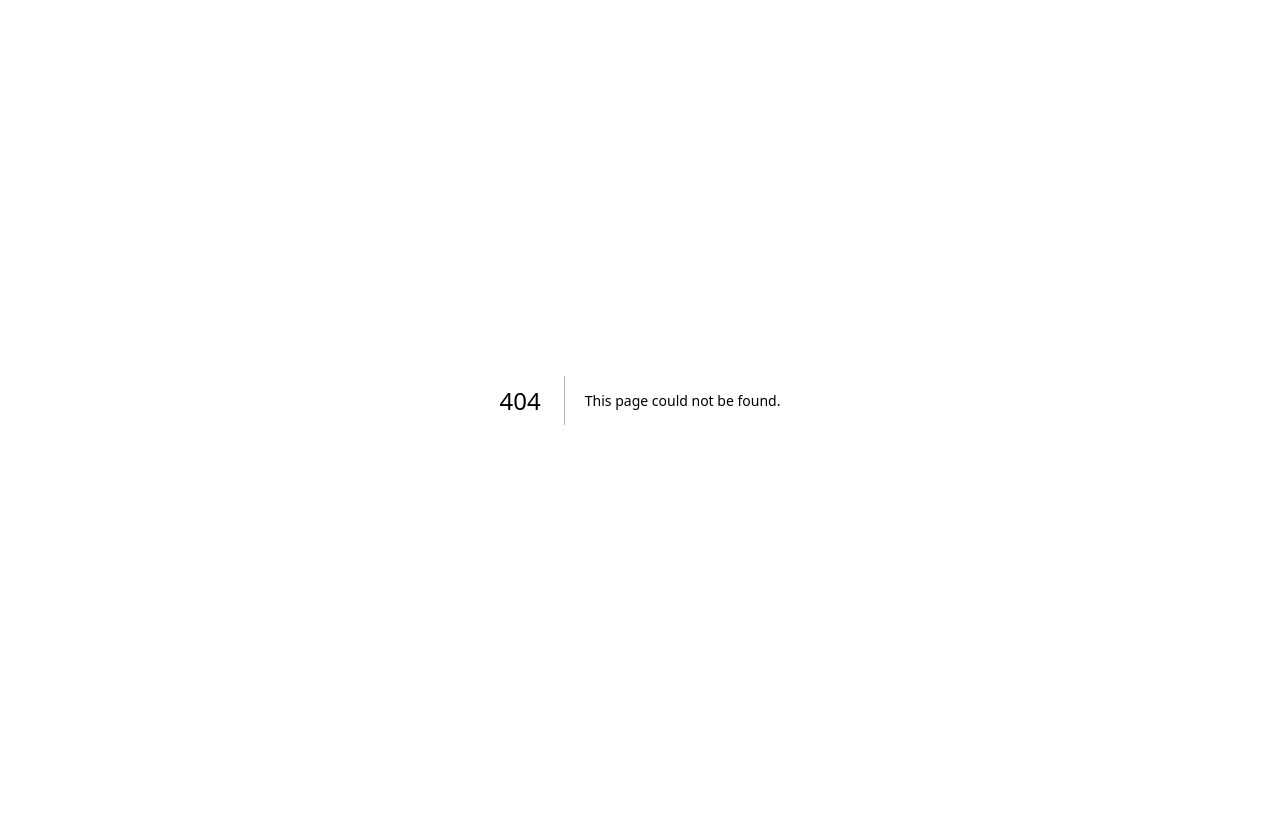
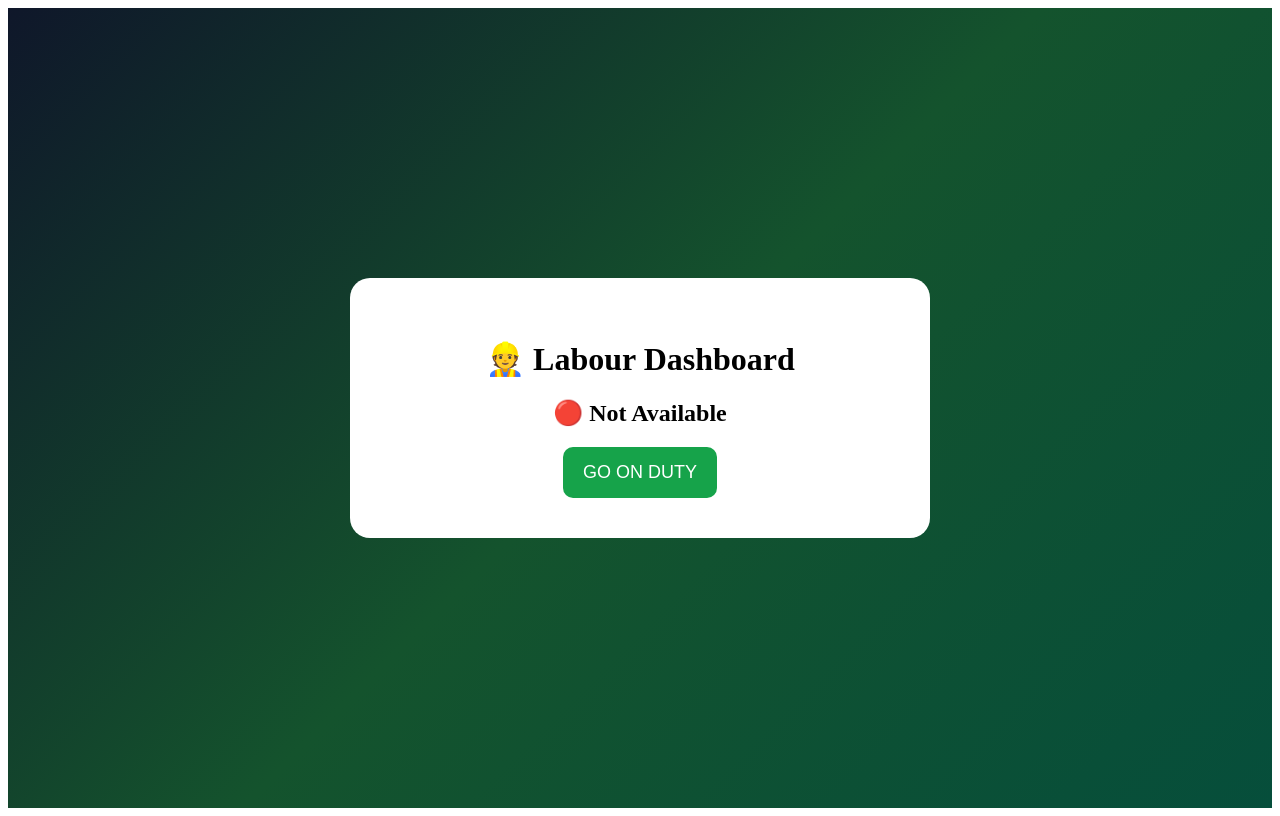
Before and after one commit to Spy9591/adike-labour, a Next.js app: page /labour/dashboard in a window 1280 px wide. Before the commit this address had no page. Built offline with nearby package versions, Linux system fonts and the light colour scheme.

Commit message:
Create page.js

```diff
--- /dev/null
+++ b/app/labour/dashboard/page.js
@@ -0,0 +1,58 @@
+"use client";
+
+import { useState } from "react";
+
+export default function Dashboard() {
+  const [onDuty, setOnDuty] = useState(false);
+
+  return (
+    <div
+      style={{
+        minHeight: "100vh",
+        display: "flex",
+        justifyContent: "center",
+        alignItems: "center",
+        background:
+          "linear-gradient(135deg,#0f172a,#14532d,#064e3b)",
+      }}
+    >
+      <div
+        style={{
+          background: "white",
+          padding: "40px",
+          borderRadius: "20px",
+          textAlign: "center",
+          width: "90%",
+          maxWidth: "500px",
+        }}
+      >
+        <h1>👷 Labour Dashboard</h1>
+
+        <h2>
+          {onDuty
+            ? "🟢 Available For Work"
+            : "🔴 Not Available"}
+        </h2>
+
+        <button
+          onClick={() => setOnDuty(!onDuty)}
+          style={{
+            padding: "15px 20px",
+            border: "none",
+            borderRadius: "10px",
+            background: onDuty
+              ? "#dc2626"
+              : "#16a34a",
+            color: "white",
+            cursor: "pointer",
+            fontSize: "18px",
+          }}
+        >
+          {onDuty
+            ? "GO OFF DUTY"
+            : "GO ON DUTY"}
+        </button>
+      </div>
+    </div>
+  );
+}
```
